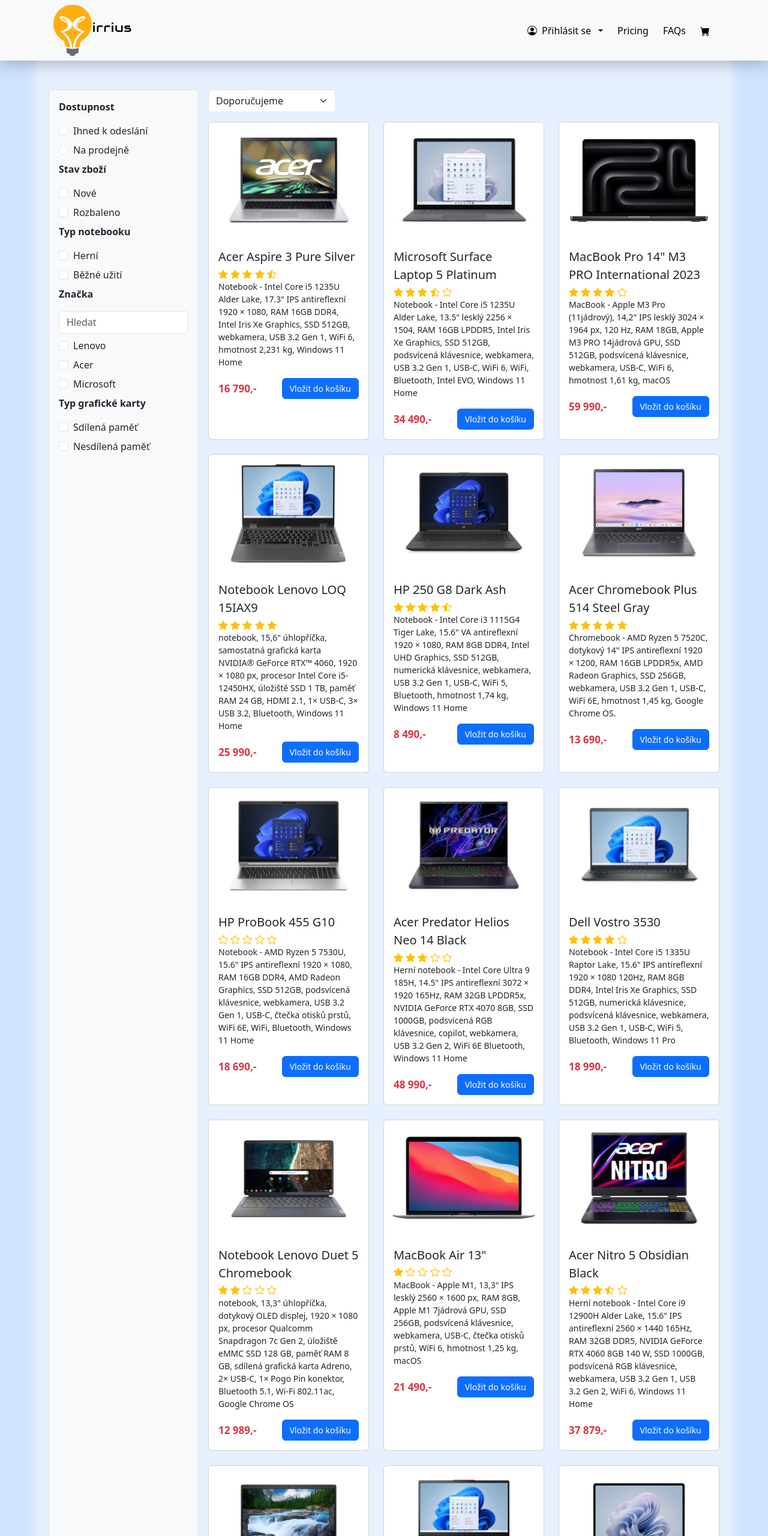
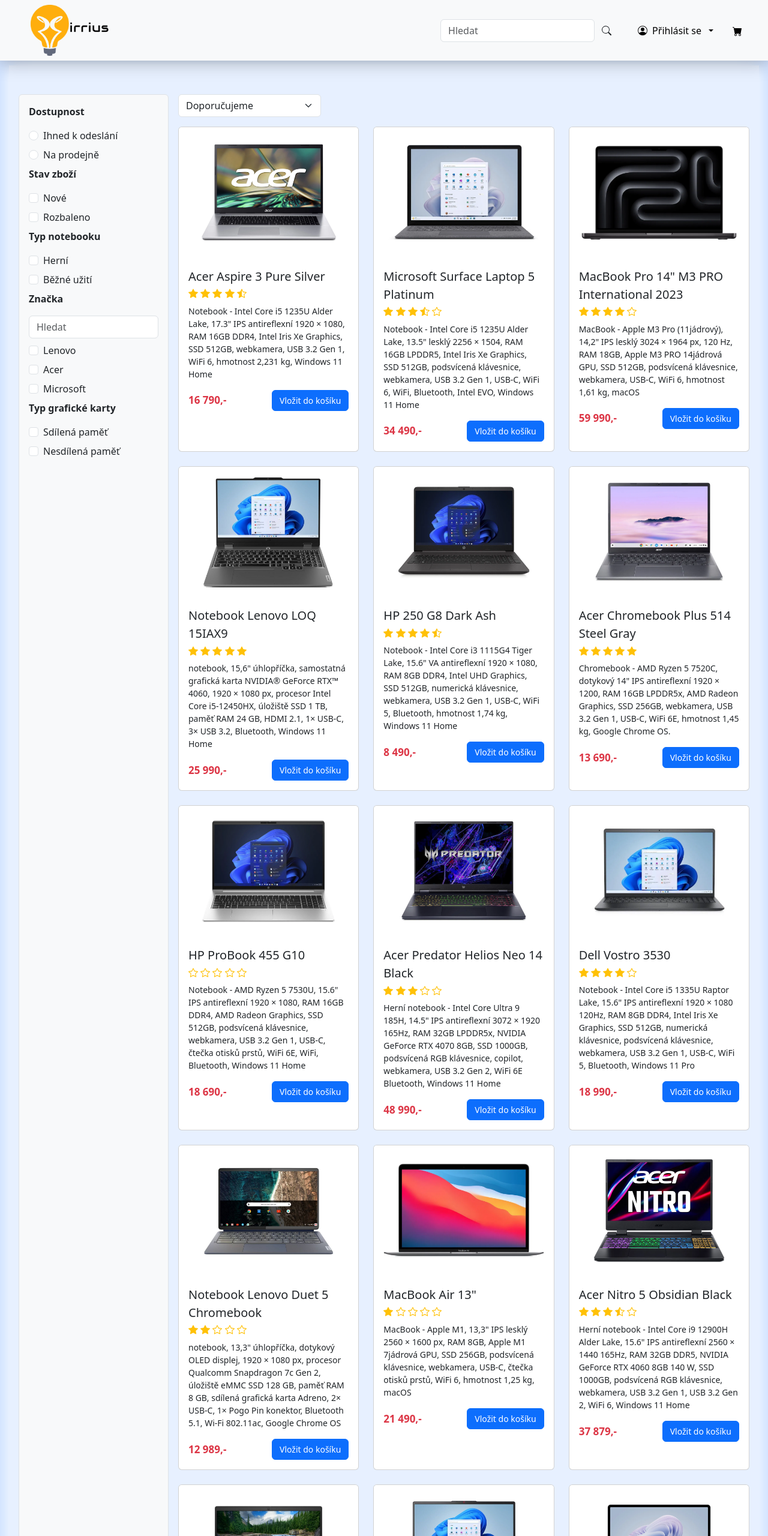
Before and after one commit to andy4156/05-eshop, a plain HTML site: page index.html in a window 1280 px wide. Shown: the top 2560 px of the page at 60% size. Drawn offline with Linux system fonts and the light colour scheme.

Commit message:
commit no. 8

```diff
--- a/assets/css/style.css
+++ b/assets/css/style.css
@@ -6,11 +6,11 @@
     box-shadow: 0 0 30px rgba(0, 0, 0, 0.35);
 }
 
-nav a {
+header a {
     transition: all linear 0.2s;
 }
 
-nav a:hover {
+header a:hover {
     color: #1252e7 !important;
 }
 
@@ -51,6 +51,10 @@
     font-size: 17px;
 }
 
+nav form a:active {
+    color: #1252e7 !important;
+}
+
 @media (min-width: 992px) {
     .hid {
         display: block;
@@ -62,6 +66,6 @@
     }
 
     .container {
-        max-width: 1150px;
+        max-width: 1250px;
     }
 }
--- a/index.html
+++ b/index.html
@@ -12,18 +12,25 @@
 
 <body class="bg-primary-subtle">
 
-    <nav class="navbar navbar-expand-lg bg-body-tertiary p-0">
-        <div class="container py-2 px-4">
+    <nav class="navbar navbar-expand-lg bg-light mb-2">
+        <div class="container">
             <a href="#"
                 class="d-flex align-items-center mb-3 mb-md-0 me-md-auto link-body-emphasis text-decoration-none">
-                <img src="images/elektrotechnika_logo3.png" alt="logo">
+                <img src="images/elektrotechnika_logo3.png" class="ps-4" alt="logo">
             </a>
-            <button class="navbar-toggler" type="button" data-bs-toggle="collapse" data-bs-target="#navbarNav"
-                aria-controls="navbarNav" aria-expanded="false" aria-label="Toggle navigation">
-                <span class="navbar-toggler-icon"></span>
-            </button>
-            <div class="collapse navbar-collapse" id="navbarNav">
-                <ul class="navbar-nav ms-auto d-flex gap-2">
+            <form class="me-3 d-flex" role="search">
+                <input type="search" class="form-control d-none d-lg-block" placeholder="Hledat" aria-label="Search">
+                <div class="dropdown j1">
+                    <a class="btn border-0 dropdown-toggle" role="button" data-bs-toggle="dropdown" aria-expanded="false"><svg xmlns="http://www.w3.org/2000/svg" width="16" height="16" fill="currentColor" class="bi bi-search" viewBox="0 0 16 16">
+                        <path d="M11.742 10.344a6.5 6.5 0 1 0-1.397 1.398h-.001q.044.06.098.115l3.85 3.85a1 1 0 0 0 1.415-1.414l-3.85-3.85a1 1 0 0 0-.115-.1zM12 6.5a5.5 5.5 0 1 1-11 0 5.5 5.5 0 0 1 11 0"/>
+                      </svg></a>
+                      <ul class="dropdown-menu dropdown-menu-end d-lg-none">
+                        <li><input type="search" class="form-control dropdown-item" placeholder="Hledat" aria-label="Search"></li>
+                    </ul>
+                </div>
+              </form>
+
+            <ul class="nav nav-pills d-flex align-items-center">
                 <li class="nav-item">
                     <div class="dropdown">
                         <a class="btn dropdown-toggle nav-link d-flex align-items-center gap-2 text-black" href="#"
@@ -38,15 +45,13 @@
                         </a>
 
                         <ul class="dropdown-menu dropdown-menu-end">
-                                <li><a class="dropdown-item" href="#">Přihlásit se</a></li>
-                                <li><a class="dropdown-item" href="#">Objednávky</a></li>
-                                <li><a class="dropdown-item" href="#">Můj účet</a></li>
-                                <li><a class="dropdown-item" href="#">Napiště nám</a></li>
+                            <li><a class="dropdown-item text-black" href="#">Přihlásit se</a></li>
+                            <li><a class="dropdown-item text-black" href="#">Objednávky</a></li>
+                            <li><a class="dropdown-item text-black" href="#">Můj účet</a></li>
+                            <li><a class="dropdown-item text-black" href="#">Napiště nám</a></li>
                         </ul>
                     </div>
                 </li>
-                    <li class="nav-item"><a href="#" class="nav-link text-black">Pricing</a></li>
-                    <li class="nav-item"><a href="#" class="nav-link text-black">FAQs</a></li>
                 <li class="nav-item j1">
                     <div class="dropdown">
                         <a class="btn dropdown-toggle nav-link text-black" href="#" role="button"
@@ -58,13 +63,12 @@
                             </svg>
                         </a>
                         <ul class="dropdown-menu dropdown-menu-end">
-                                <li><a class="dropdown-item" href="#">item 1</a></li>
-                                <li><a class="dropdown-item" href="#">item 2</a></li>
+                            <li><a class="dropdown-item text-black" href="#">item 1</a></li>
+                            <li><a class="dropdown-item text-black" href="#">item 2</a></li>
                         </ul>
                     </div>
                 </li>
             </ul>
-            </div>
         </div>
     </nav>
 
@@ -122,12 +126,12 @@
                     </div>
                     <p class="fw-semibold">Typ grafické karty</p>
                     <div class="mb-2 form-check">
-                        <input type="checkbox" class="form-check-input" id="exampleCheck1">
-                        <label class="form-check-label" for="exampleCheck1">Sdílená paměť</label>
+                        <input type="checkbox" class="form-check-input" id="exampleCheck8">
+                        <label class="form-check-label" for="exampleCheck8">Sdílená paměť</label>
                     </div>
                     <div class="mb-2 form-check">
-                        <input type="checkbox" class="form-check-input" id="exampleCheck2">
-                        <label class="form-check-label" for="exampleCheck2">Nesdílená paměť</label>
+                        <input type="checkbox" class="form-check-input" id="exampleCheck9">
+                        <label class="form-check-label" for="exampleCheck9">Nesdílená paměť</label>
                     </div>
                 </form>
             </div>
@@ -147,8 +151,8 @@
                             <div class="card-body">
                                 <a class="card-title fs-5 text-decoration-none" href="product.html">Acer Aspire 3 Pure
                                     Silver</a>
-                                <div class="text-warning"><svg xmlns="http://www.w3.org/2000/svg" width="16" height="16"
-                                        fill="currentColor" class="bi bi-star-fill" viewBox="0 0 16 16">
+                                <div class="text-warning pb-2"><svg xmlns="http://www.w3.org/2000/svg" width="16"
+                                        height="16" fill="currentColor" class="bi bi-star-fill" viewBox="0 0 16 16">
                                         <path
                                             d="M3.612 15.443c-.386.198-.824-.149-.746-.592l.83-4.73L.173 6.765c-.329-.314-.158-.888.283-.95l4.898-.696L7.538.792c.197-.39.73-.39.927 0l2.184 4.327 4.898.696c.441.062.612.636.282.95l-3.522 3.356.83 4.73c.078.443-.36.79-.746.592L8 13.187l-4.389 2.256z" />
                                     </svg>
@@ -189,8 +193,8 @@
                             <div class="card-body">
                                 <a class="card-title fs-5 text-decoration-none" href="product.html">Microsoft Surface
                                     Laptop 5 Platinum</a>
-                                <div class="text-warning"><svg xmlns="http://www.w3.org/2000/svg" width="16" height="16"
-                                        fill="currentColor" class="bi bi-star-fill" viewBox="0 0 16 16">
+                                <div class="text-warning pb-2"><svg xmlns="http://www.w3.org/2000/svg" width="16"
+                                        height="16" fill="currentColor" class="bi bi-star-fill" viewBox="0 0 16 16">
                                         <path
                                             d="M3.612 15.443c-.386.198-.824-.149-.746-.592l.83-4.73L.173 6.765c-.329-.314-.158-.888.283-.95l4.898-.696L7.538.792c.197-.39.73-.39.927 0l2.184 4.327 4.898.696c.441.062.612.636.282.95l-3.522 3.356.83 4.73c.078.443-.36.79-.746.592L8 13.187l-4.389 2.256z" />
                                     </svg>
@@ -232,8 +236,8 @@
                             <div class="card-body">
                                 <a class="card-title fs-5 text-decoration-none" href="product.html">MacBook Pro 14" M3
                                     PRO International 2023</a>
-                                <div class="text-warning"><svg xmlns="http://www.w3.org/2000/svg" width="16" height="16"
-                                        fill="currentColor" class="bi bi-star-fill" viewBox="0 0 16 16">
+                                <div class="text-warning pb-2"><svg xmlns="http://www.w3.org/2000/svg" width="16"
+                                        height="16" fill="currentColor" class="bi bi-star-fill" viewBox="0 0 16 16">
                                         <path
                                             d="M3.612 15.443c-.386.198-.824-.149-.746-.592l.83-4.73L.173 6.765c-.329-.314-.158-.888.283-.95l4.898-.696L7.538.792c.197-.39.73-.39.927 0l2.184 4.327 4.898.696c.441.062.612.636.282.95l-3.522 3.356.83 4.73c.078.443-.36.79-.746.592L8 13.187l-4.389 2.256z" />
                                     </svg>
@@ -274,8 +278,8 @@
                             <div class="card-body">
                                 <a class="card-title fs-5 text-decoration-none" href="product.html">Notebook Lenovo LOQ
                                     15IAX9</a>
-                                <div class="text-warning"><svg xmlns="http://www.w3.org/2000/svg" width="16" height="16"
-                                        fill="currentColor" class="bi bi-star-fill" viewBox="0 0 16 16">
+                                <div class="text-warning pb-2"><svg xmlns="http://www.w3.org/2000/svg" width="16"
+                                        height="16" fill="currentColor" class="bi bi-star-fill" viewBox="0 0 16 16">
                                         <path
                                             d="M3.612 15.443c-.386.198-.824-.149-.746-.592l.83-4.73L.173 6.765c-.329-.314-.158-.888.283-.95l4.898-.696L7.538.792c.197-.39.73-.39.927 0l2.184 4.327 4.898.696c.441.062.612.636.282.95l-3.522 3.356.83 4.73c.078.443-.36.79-.746.592L8 13.187l-4.389 2.256z" />
                                     </svg>
@@ -317,8 +321,8 @@
                             <div class="card-body">
                                 <a class="card-title fs-5 text-decoration-none" href="product.html">HP 250 G8 Dark
                                     Ash</a>
-                                <div class="text-warning"><svg xmlns="http://www.w3.org/2000/svg" width="16" height="16"
-                                        fill="currentColor" class="bi bi-star-fill" viewBox="0 0 16 16">
+                                <div class="text-warning pb-2"><svg xmlns="http://www.w3.org/2000/svg" width="16"
+                                        height="16" fill="currentColor" class="bi bi-star-fill" viewBox="0 0 16 16">
                                         <path
                                             d="M3.612 15.443c-.386.198-.824-.149-.746-.592l.83-4.73L.173 6.765c-.329-.314-.158-.888.283-.95l4.898-.696L7.538.792c.197-.39.73-.39.927 0l2.184 4.327 4.898.696c.441.062.612.636.282.95l-3.522 3.356.83 4.73c.078.443-.36.79-.746.592L8 13.187l-4.389 2.256z" />
                                     </svg>
@@ -360,8 +364,8 @@
                             <div class="card-body">
                                 <a class="card-title fs-5 text-decoration-none" href="product.html">Acer Chromebook Plus
                                     514 Steel Gray</a>
-                                <div class="text-warning"><svg xmlns="http://www.w3.org/2000/svg" width="16" height="16"
-                                        fill="currentColor" class="bi bi-star-fill" viewBox="0 0 16 16">
+                                <div class="text-warning pb-2"><svg xmlns="http://www.w3.org/2000/svg" width="16"
+                                        height="16" fill="currentColor" class="bi bi-star-fill" viewBox="0 0 16 16">
                                         <path
                                             d="M3.612 15.443c-.386.198-.824-.149-.746-.592l.83-4.73L.173 6.765c-.329-.314-.158-.888.283-.95l4.898-.696L7.538.792c.197-.39.73-.39.927 0l2.184 4.327 4.898.696c.441.062.612.636.282.95l-3.522 3.356.83 4.73c.078.443-.36.79-.746.592L8 13.187l-4.389 2.256z" />
                                     </svg>
@@ -402,8 +406,8 @@
                             <div class="card-body">
                                 <a class="card-title fs-5 text-decoration-none" href="product.html">HP ProBook 455
                                     G10</a>
-                                <div class="text-warning"><svg xmlns="http://www.w3.org/2000/svg" width="16" height="16"
-                                        fill="currentColor" class="bi bi-star" viewBox="0 0 16 16">
+                                <div class="text-warning pb-2"><svg xmlns="http://www.w3.org/2000/svg" width="16"
+                                        height="16" fill="currentColor" class="bi bi-star" viewBox="0 0 16 16">
                                         <path
                                             d="M2.866 14.85c-.078.444.36.791.746.593l4.39-2.256 4.389 2.256c.386.198.824-.149.746-.592l-.83-4.73 3.522-3.356c.33-.314.16-.888-.282-.95l-4.898-.696L8.465.792a.513.513 0 0 0-.927 0L5.354 5.12l-4.898.696c-.441.062-.612.636-.283.95l3.523 3.356-.83 4.73zm4.905-2.767-3.686 1.894.694-3.957a.56.56 0 0 0-.163-.505L1.71 6.745l4.052-.576a.53.53 0 0 0 .393-.288L8 2.223l1.847 3.658a.53.53 0 0 0 .393.288l4.052.575-2.906 2.77a.56.56 0 0 0-.163.506l.694 3.957-3.686-1.894a.5.5 0 0 0-.461 0z" />
                                     </svg>
@@ -445,8 +449,8 @@
                             <div class="card-body">
                                 <a class="card-title fs-5 text-decoration-none" href="product.html">Acer Predator Helios
                                     Neo 14 Black</a>
-                                <div class="text-warning"><svg xmlns="http://www.w3.org/2000/svg" width="16" height="16"
-                                        fill="currentColor" class="bi bi-star-fill" viewBox="0 0 16 16">
+                                <div class="text-warning pb-2"><svg xmlns="http://www.w3.org/2000/svg" width="16"
+                                        height="16" fill="currentColor" class="bi bi-star-fill" viewBox="0 0 16 16">
                                         <path
                                             d="M3.612 15.443c-.386.198-.824-.149-.746-.592l.83-4.73L.173 6.765c-.329-.314-.158-.888.283-.95l4.898-.696L7.538.792c.197-.39.73-.39.927 0l2.184 4.327 4.898.696c.441.062.612.636.282.95l-3.522 3.356.83 4.73c.078.443-.36.79-.746.592L8 13.187l-4.389 2.256z" />
                                     </svg>
@@ -487,8 +491,8 @@
                             <img src="images/pr9.png" class="card-img-top" alt="product">
                             <div class="card-body">
                                 <a class="card-title fs-5 text-decoration-none" href="product.html">Dell Vostro 3530</a>
-                                <div class="text-warning"><svg xmlns="http://www.w3.org/2000/svg" width="16" height="16"
-                                        fill="currentColor" class="bi bi-star-fill" viewBox="0 0 16 16">
+                                <div class="text-warning pb-2"><svg xmlns="http://www.w3.org/2000/svg" width="16"
+                                        height="16" fill="currentColor" class="bi bi-star-fill" viewBox="0 0 16 16">
                                         <path
                                             d="M3.612 15.443c-.386.198-.824-.149-.746-.592l.83-4.73L.173 6.765c-.329-.314-.158-.888.283-.95l4.898-.696L7.538.792c.197-.39.73-.39.927 0l2.184 4.327 4.898.696c.441.062.612.636.282.95l-3.522 3.356.83 4.73c.078.443-.36.79-.746.592L8 13.187l-4.389 2.256z" />
                                     </svg>
@@ -530,8 +534,8 @@
                             <div class="card-body">
                                 <a class="card-title fs-5 text-decoration-none" href="product.html">Notebook Lenovo Duet
                                     5 Chromebook</a>
-                                <div class="text-warning"><svg xmlns="http://www.w3.org/2000/svg" width="16" height="16"
-                                        fill="currentColor" class="bi bi-star-fill" viewBox="0 0 16 16">
+                                <div class="text-warning pb-2"><svg xmlns="http://www.w3.org/2000/svg" width="16"
+                                        height="16" fill="currentColor" class="bi bi-star-fill" viewBox="0 0 16 16">
                                         <path
                                             d="M3.612 15.443c-.386.198-.824-.149-.746-.592l.83-4.73L.173 6.765c-.329-.314-.158-.888.283-.95l4.898-.696L7.538.792c.197-.39.73-.39.927 0l2.184 4.327 4.898.696c.441.062.612.636.282.95l-3.522 3.356.83 4.73c.078.443-.36.79-.746.592L8 13.187l-4.389 2.256z" />
                                     </svg>
@@ -573,8 +577,8 @@
                             <img src="images/pr11.png" class="card-img-top" alt="product">
                             <div class="card-body">
                                 <a class="card-title fs-5 text-decoration-none" href="product.html">MacBook Air 13"</a>
-                                <div class="text-warning"><svg xmlns="http://www.w3.org/2000/svg" width="16" height="16"
-                                        fill="currentColor" class="bi bi-star-fill" viewBox="0 0 16 16">
+                                <div class="text-warning pb-2"><svg xmlns="http://www.w3.org/2000/svg" width="16"
+                                        height="16" fill="currentColor" class="bi bi-star-fill" viewBox="0 0 16 16">
                                         <path
                                             d="M3.612 15.443c-.386.198-.824-.149-.746-.592l.83-4.73L.173 6.765c-.329-.314-.158-.888.283-.95l4.898-.696L7.538.792c.197-.39.73-.39.927 0l2.184 4.327 4.898.696c.441.062.612.636.282.95l-3.522 3.356.83 4.73c.078.443-.36.79-.746.592L8 13.187l-4.389 2.256z" />
                                     </svg>
@@ -615,8 +619,8 @@
                             <div class="card-body">
                                 <a class="card-title fs-5 text-decoration-none" href="product.html">Acer Nitro 5
                                     Obsidian Black</a>
-                                <div class="text-warning"><svg xmlns="http://www.w3.org/2000/svg" width="16" height="16"
-                                        fill="currentColor" class="bi bi-star-fill" viewBox="0 0 16 16">
+                                <div class="text-warning pb-2"><svg xmlns="http://www.w3.org/2000/svg" width="16"
+                                        height="16" fill="currentColor" class="bi bi-star-fill" viewBox="0 0 16 16">
                                         <path
                                             d="M3.612 15.443c-.386.198-.824-.149-.746-.592l.83-4.73L.173 6.765c-.329-.314-.158-.888.283-.95l4.898-.696L7.538.792c.197-.39.73-.39.927 0l2.184 4.327 4.898.696c.441.062.612.636.282.95l-3.522 3.356.83 4.73c.078.443-.36.79-.746.592L8 13.187l-4.389 2.256z" />
                                     </svg>
@@ -658,8 +662,8 @@
                             <div class="card-body">
                                 <a class="card-title fs-5 text-decoration-none" href="product.html">Dell Latitude
                                     3540</a>
-                                <div class="text-warning"><svg xmlns="http://www.w3.org/2000/svg" width="16" height="16"
-                                        fill="currentColor" class="bi bi-star-fill" viewBox="0 0 16 16">
+                                <div class="text-warning pb-2"><svg xmlns="http://www.w3.org/2000/svg" width="16"
+                                        height="16" fill="currentColor" class="bi bi-star-fill" viewBox="0 0 16 16">
                                         <path
                                             d="M3.612 15.443c-.386.198-.824-.149-.746-.592l.83-4.73L.173 6.765c-.329-.314-.158-.888.283-.95l4.898-.696L7.538.792c.197-.39.73-.39.927 0l2.184 4.327 4.898.696c.441.062.612.636.282.95l-3.522 3.356.83 4.73c.078.443-.36.79-.746.592L8 13.187l-4.389 2.256z" />
                                     </svg>
@@ -701,8 +705,8 @@
                             <div class="card-body">
                                 <a class="card-title fs-5 text-decoration-none" href="product.html">Notebook Lenovo
                                     IdeaPad Slim 3</a>
-                                <div class="text-warning"><svg xmlns="http://www.w3.org/2000/svg" width="16" height="16"
-                                        fill="currentColor" class="bi bi-star-fill" viewBox="0 0 16 16">
+                                <div class="text-warning pb-2"><svg xmlns="http://www.w3.org/2000/svg" width="16"
+                                        height="16" fill="currentColor" class="bi bi-star-fill" viewBox="0 0 16 16">
                                         <path
                                             d="M3.612 15.443c-.386.198-.824-.149-.746-.592l.83-4.73L.173 6.765c-.329-.314-.158-.888.283-.95l4.898-.696L7.538.792c.197-.39.73-.39.927 0l2.184 4.327 4.898.696c.441.062.612.636.282.95l-3.522 3.356.83 4.73c.078.443-.36.79-.746.592L8 13.187l-4.389 2.256z" />
                                     </svg>
@@ -745,8 +749,8 @@
                             <div class="card-body">
                                 <a class="card-title fs-5 text-decoration-none" href="product.html">Microsoft Surface
                                     Laptop Go 3</a>
-                                <div class="text-warning"><svg xmlns="http://www.w3.org/2000/svg" width="16" height="16"
-                                        fill="currentColor" class="bi bi-star-fill" viewBox="0 0 16 16">
+                                <div class="text-warning pb-2"><svg xmlns="http://www.w3.org/2000/svg" width="16"
+                                        height="16" fill="currentColor" class="bi bi-star-fill" viewBox="0 0 16 16">
                                         <path
                                             d="M3.612 15.443c-.386.198-.824-.149-.746-.592l.83-4.73L.173 6.765c-.329-.314-.158-.888.283-.95l4.898-.696L7.538.792c.197-.39.73-.39.927 0l2.184 4.327 4.898.696c.441.062.612.636.282.95l-3.522 3.356.83 4.73c.078.443-.36.79-.746.592L8 13.187l-4.389 2.256z" />
                                     </svg>
```
Lines whose indentation alone changed are shown as unchanged.
